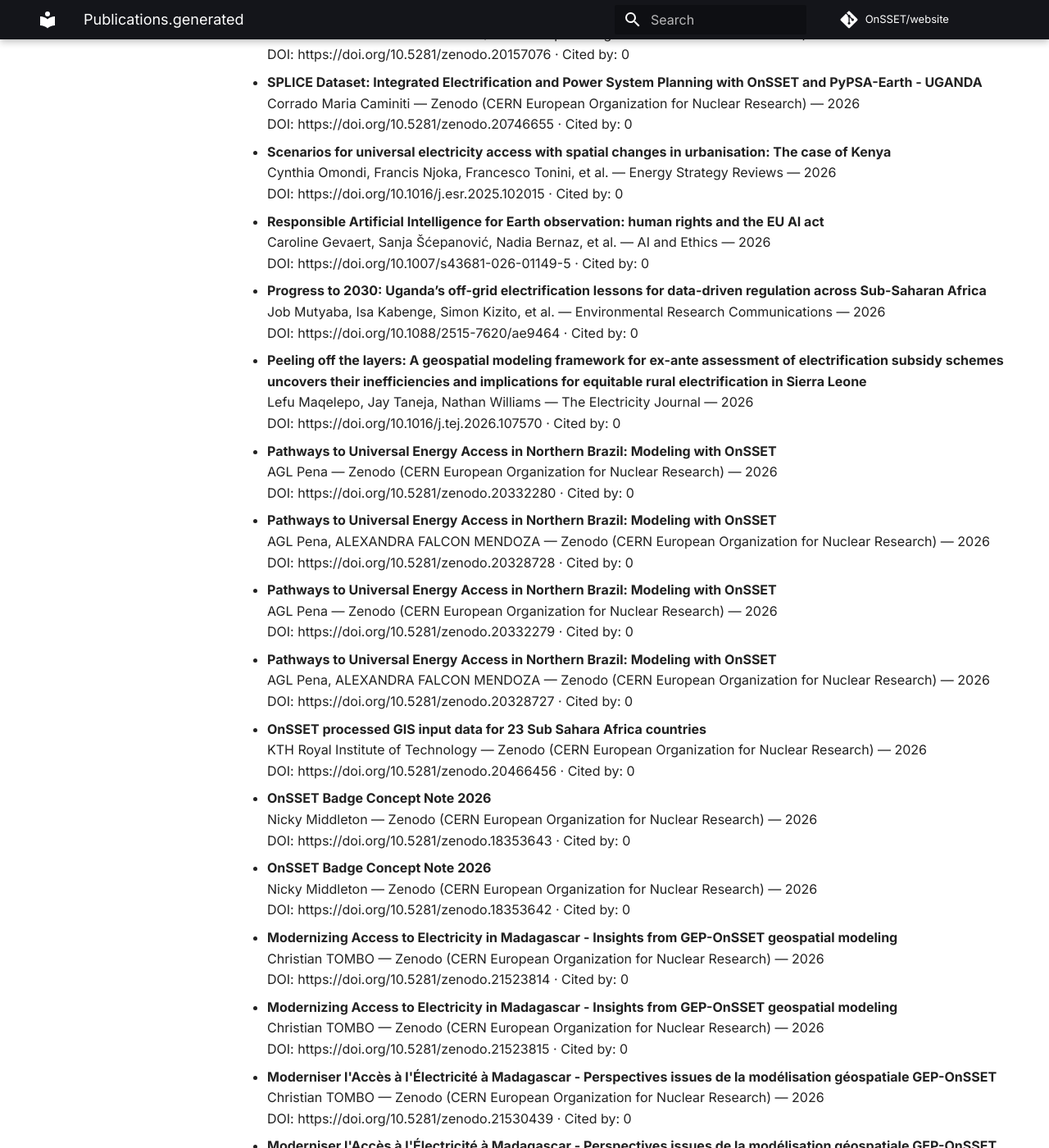
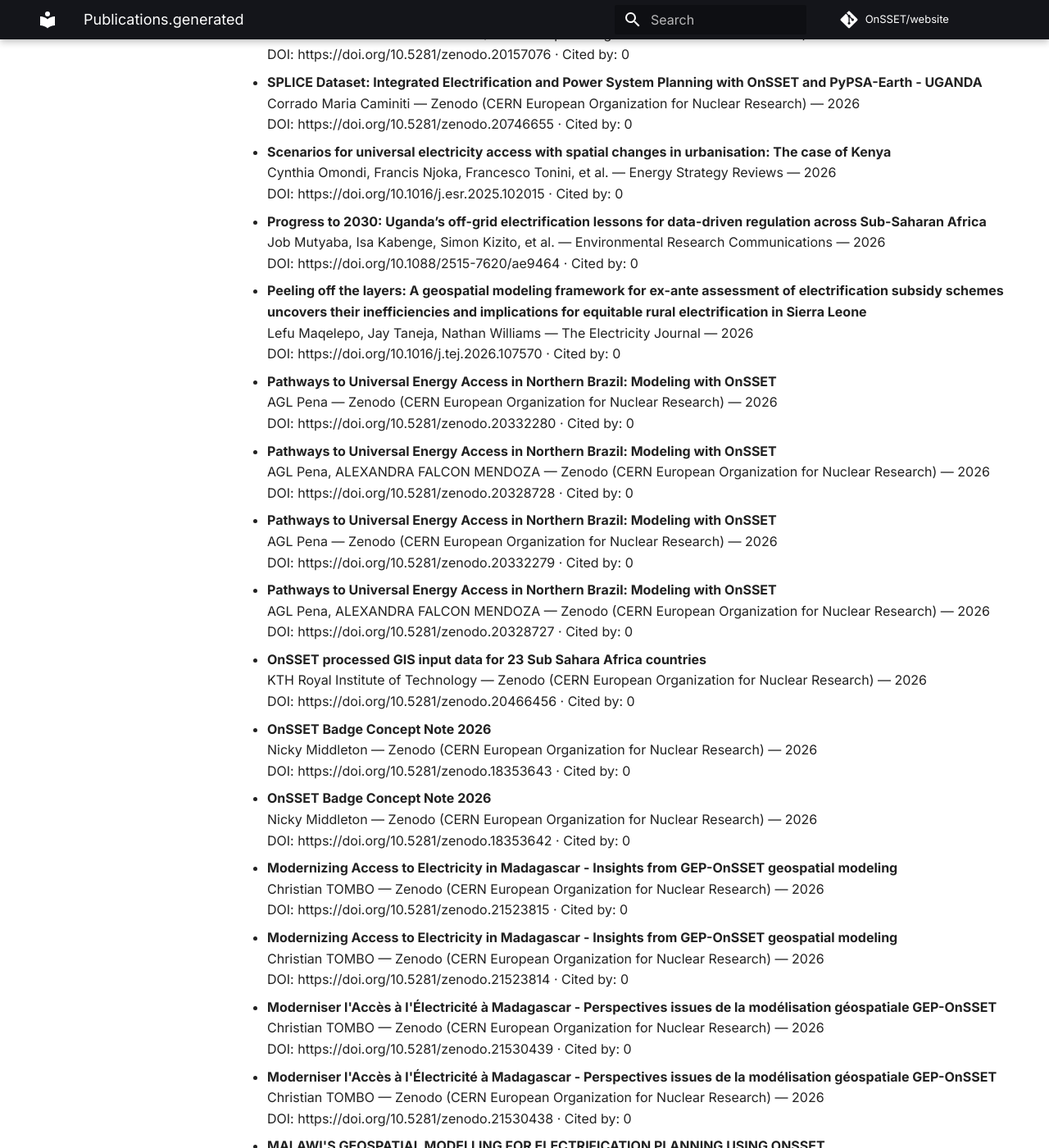
Before and after one commit to OnSSET/website, an MkDocs documentation site: the page built from docs/publications.generated.md, in a window 1280 px wide and 1400 px high, scrolled down 1242 px. Shown: the whole window at 82% size. Built offline with MkDocs 1.6.1 and Material for MkDocs 9.7.7, drawn with Linux system fonts in a browser that asks for light colours; comment, search, counter and statistics services are not loaded; some of the changed text lies outside the part shown.

Commit message:
Auto-update publications

```diff
--- a/docs/publications.generated.md
+++ b/docs/publications.generated.md
@@ -46,10 +46,6 @@ No results found.
   Cynthia Omondi, Francis Njoka, Francesco Tonini, et al. — Energy Strategy Reviews — 2026
   DOI: https://doi.org/10.1016/j.esr.2025.102015 · Cited by: 0
 
-- **Responsible Artificial Intelligence for Earth observation: human rights and the EU AI act**
-  Caroline Gevaert, Sanja Šćepanović, Nadia Bernaz, et al. — AI and Ethics — 2026
-  DOI: https://doi.org/10.1007/s43681-026-01149-5 · Cited by: 0
-
 - **Progress to 2030: Uganda’s off-grid electrification lessons for data-driven regulation across Sub-Saharan Africa**
   Job Mutyaba, Isa Kabenge, Simon Kizito, et al. — Environmental Research Communications — 2026
   DOI: https://doi.org/10.1088/2515-7620/ae9464 · Cited by: 0
@@ -88,11 +84,11 @@ No results found.
 
 - **Modernizing Access to Electricity in Madagascar - Insights from GEP-OnSSET geospatial modeling**
   Christian TOMBO — Zenodo (CERN European Organization for Nuclear Research) — 2026
-  DOI: https://doi.org/10.5281/zenodo.21523814 · Cited by: 0
+  DOI: https://doi.org/10.5281/zenodo.21523815 · Cited by: 0
 
 - **Modernizing Access to Electricity in Madagascar - Insights from GEP-OnSSET geospatial modeling**
   Christian TOMBO — Zenodo (CERN European Organization for Nuclear Research) — 2026
-  DOI: https://doi.org/10.5281/zenodo.21523815 · Cited by: 0
+  DOI: https://doi.org/10.5281/zenodo.21523814 · Cited by: 0
 
 - **Moderniser l'Accès à l'Électricité à Madagascar - Perspectives issues de la modélisation géospatiale GEP-OnSSET**
   Christian TOMBO — Zenodo (CERN European Organization for Nuclear Research) — 2026
@@ -240,11 +236,11 @@ No results found.
 
 - **GEOSPATIAL ELECTRIFICATION MODELLING FOR ZAMBIA USING ONSSET**
   Hassan Phiri — Zenodo (CERN European Organization for Nuclear Research) — 2026
-  DOI: https://doi.org/10.5281/zenodo.21499733 · Cited by: 0
+  DOI: https://doi.org/10.5281/zenodo.21517053 · Cited by: 0
 
 - **GEOSPATIAL ELECTRIFICATION MODELLING FOR ZAMBIA USING ONSSET**
   Hassan Phiri — Zenodo (CERN European Organization for Nuclear Research) — 2026
-  DOI: https://doi.org/10.5281/zenodo.21517053 · Cited by: 0
+  DOI: https://doi.org/10.5281/zenodo.21499733 · Cited by: 0
 
 - **GEOSPATIAL ELECTRIFICATION MODELLING FOR ZAMBIA USING ONSSET**
   Hassan Phiri — Zenodo (CERN European Organization for Nuclear Research) — 2026
@@ -497,3 +493,7 @@ No results found.
 - **Comprehensive energy solution planning (CESP) framework: an evidence-based approach for sustainable energy access projects in developing countries**
   Emanuela Colombo, Giacomo Crevani, Nicolò Stevanato, et al. — Environmental Research Letters — 2024
   DOI: https://doi.org/10.1088/1748-9326/ad41ef · Cited by: 11
+
+- **Analyzing grid extension suitability: A case study of Ethiopia using OnSSET**
+  Adugnaw Lake Temesgen, Yibeltal T. Wassie, Erik O. Ahlgren — Energy Strategy Reviews — 2024
+  DOI: https://doi.org/10.1016/j.esr.2023.101292 · Cited by: 10
```
